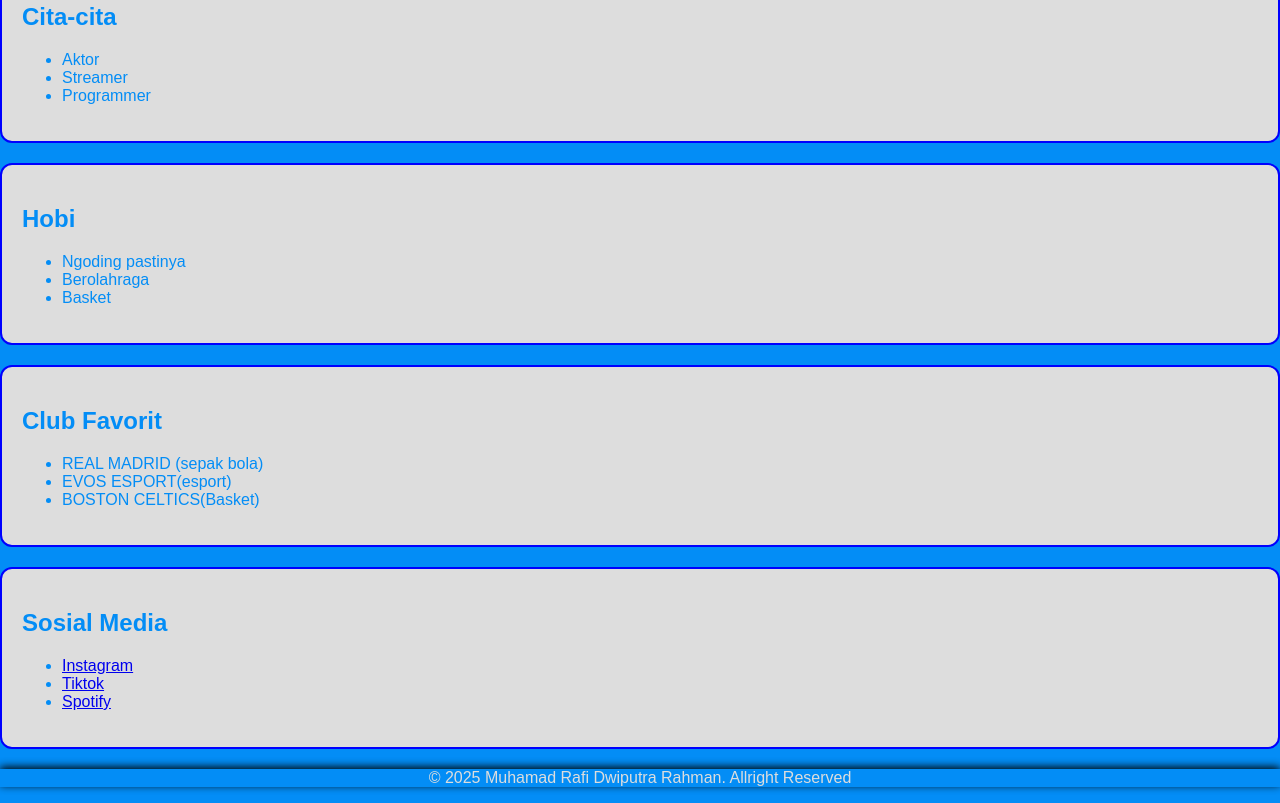
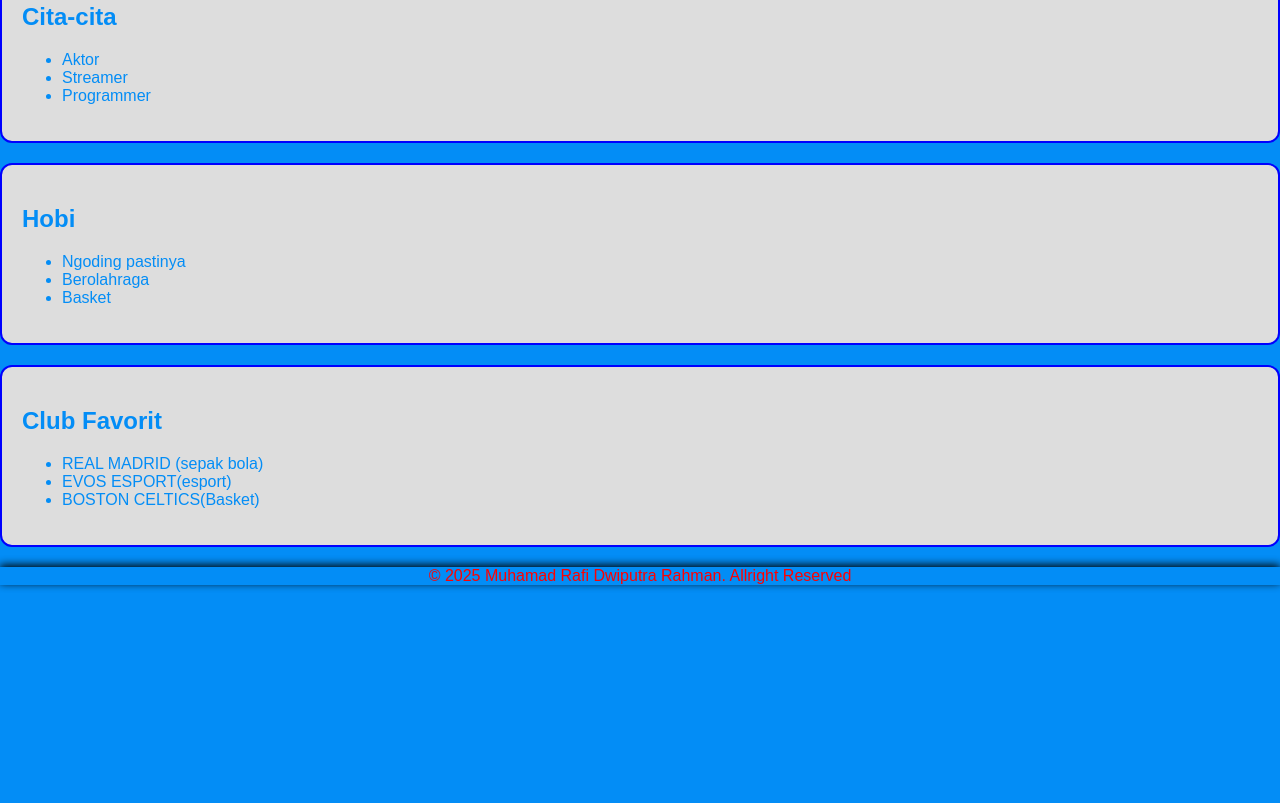
Before and after one commit to ucupdev23/tugas-uts, a plain HTML site: page index.html in a window 1280 px wide. Shown: the part 1551-2354 px from the top of the page. After the commit the page ends 2152 px from the top, so only its background shows below. Drawn offline with Linux system fonts and the light colour scheme.

Commit message:
Second Commit

```diff
--- a/index.html
+++ b/index.html
@@ -94,15 +94,7 @@
             </section>
 
             <!-- SOSIAL MEDIA -->
-        <section id="sosmed" class="box5">
-            <h2>Sosial Media</h2>
-            <ul>
-                <li><a href="https://www.instagram.com/mrafidpr_?igsh=MWM4bXFsZTIyYXhmMw==" target="_blank">
-                Instagram</a></li>
-                <li><a href="https://www.tiktok.com/@mrafidpr?_r=1&_t=ZS-91G52J3wwk6" target="_blank">Tiktok</a></li>
-                <li><a href="https://open.spotify.com/user/312ytv3nqbqfjt73y56os4z66dnu?si=UaSCwhVvTeSnhkMe__3ezQ" target="_blank">Spotify</a></li>
-            </ul>
-        </section>
+
     </main>
         <!-- FOOTER -->
     <footer>
--- a/style.css
+++ b/style.css
@@ -124,7 +124,7 @@ nav a {
 /*footer*/
 .foot {
     background: linear-gradient(90deg, #007bff);
-    color: #ddd;
+    color: red;
     text-align: center;
     font: size 10px; 5px;
     box-shadow: 0 -2px 8px rgba(1,2,0,7);
```
